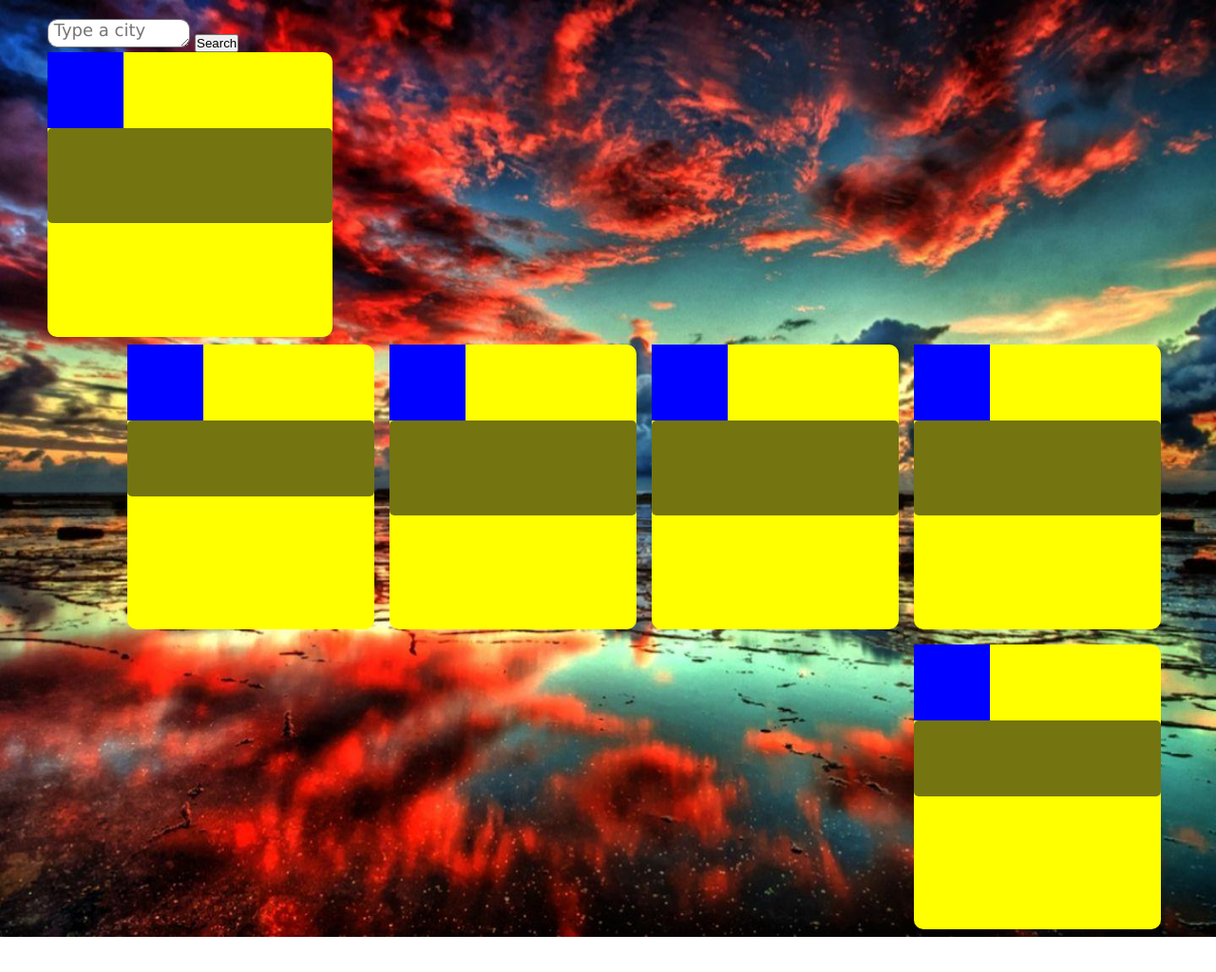
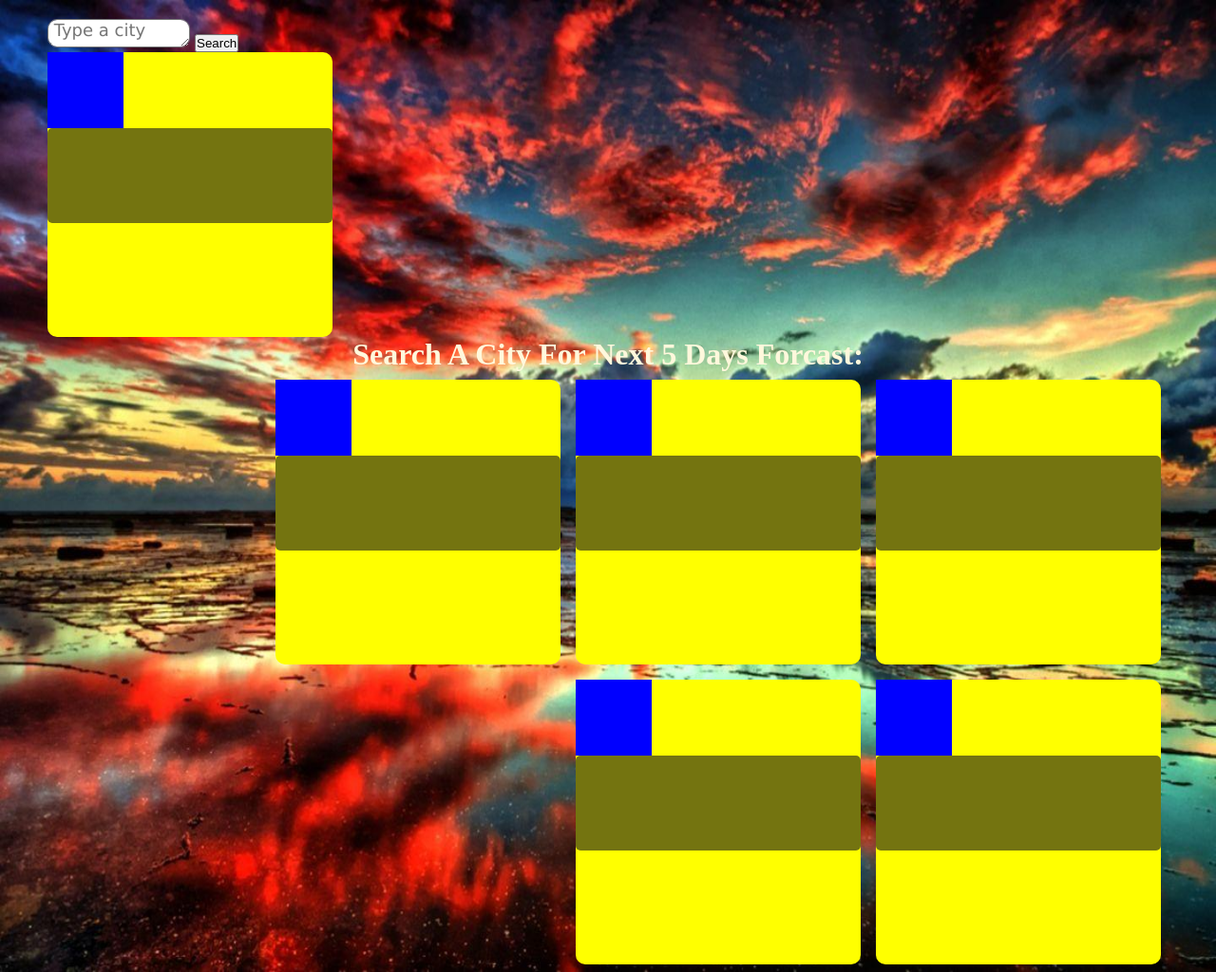
Before and after one commit to ymunye1/weather, a plain HTML site: page index.html in a window 1280 px wide. Shown: the whole page at 95% size. Before the commit the page ends 987 px from the top, so only its background shows below. Drawn offline with Linux system fonts and the light colour scheme; no server answers.

Commit message:
added a title, centered text in card, fixed space indetation in cards

```diff
--- a/index.html
+++ b/index.html
@@ -29,7 +29,7 @@
     </div>
 
     <div class="row">
-
+        <h1>Search A City For Next 5 Days Forcast:</h1>
         <div class="card2">
             <div class="icon2"></div>
             <div class="sec-container">
--- a/script.js
+++ b/script.js
@@ -17,6 +17,7 @@ fetch(requestURL)
 
     const pic = `https://openweathermap.org/img/wn/${iconId}@2x.png`;
 
+    console.log(iconId)
     console.log(data.dt);
     var newHumidity = data.main.humidity;
     var newDate = new Date(data.dt * 1000).toDateString();
--- a/weather.css
+++ b/weather.css
@@ -29,12 +29,9 @@ body {
   background-color: blue;
 }
 
-.card,
-.card2,
-.card3,
-.card4,
-.card5,
-.card6 {
+.card
+ {
+  text-align: center;
   height: 300px;
   flex: row;
   width: 300px;
@@ -42,16 +39,22 @@ body {
   background-color: yellow;
 }
 
+h1{
+  text-align: center;
+  color: cornsilk;
+}
+
 .card2,
 .card3,
 .card4,
 .card5,
 .card6 {
+  text-align: center;
   height: 300px;
   flex: row;
   margin: 8px;
   float: right;
-  width: 260px;
+  width: 300px;
   border-radius: 10px;
   background-color: yellow;
 }
@@ -92,7 +95,8 @@ body {
 .temp5,
 .wind5,
 .humidity5,
-.date5 .cityName6,
+.date5,
+.cityName6,
 .temp6,
 .wind6,
 .humidity6,
```
